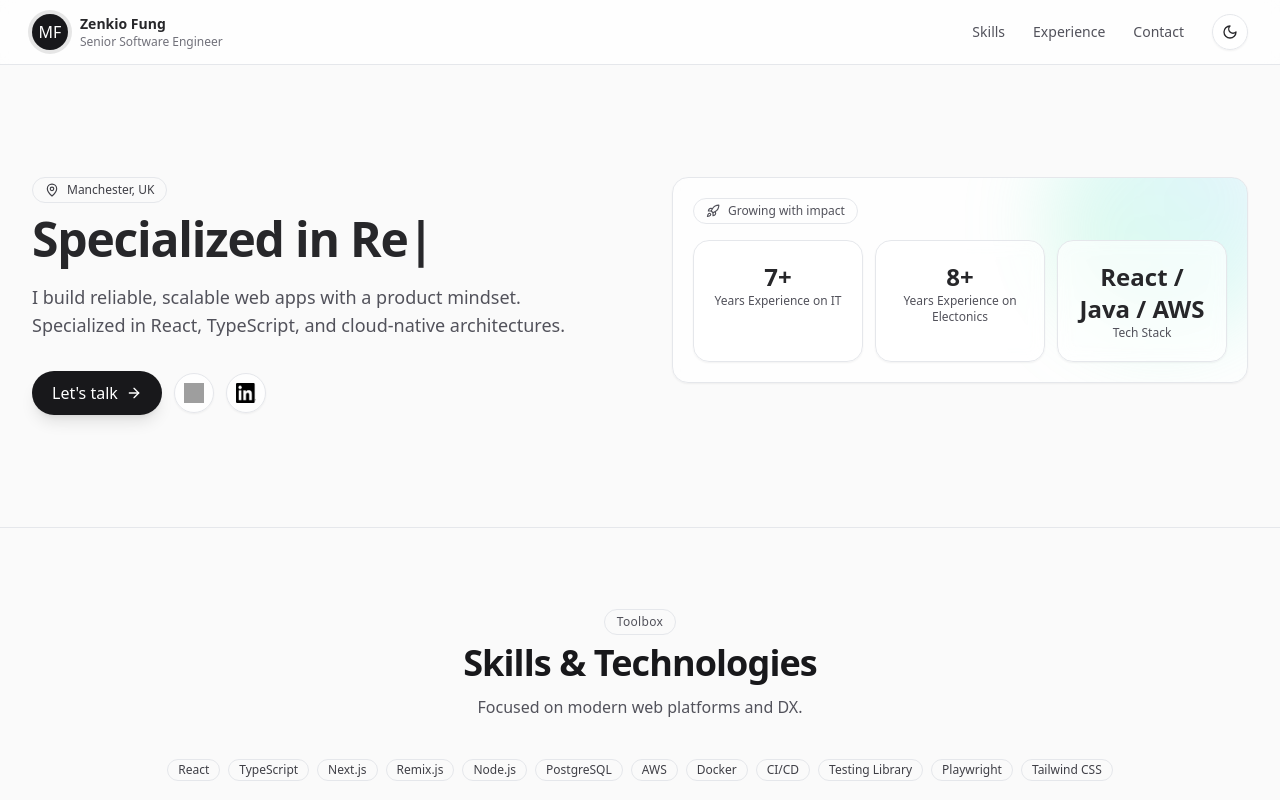
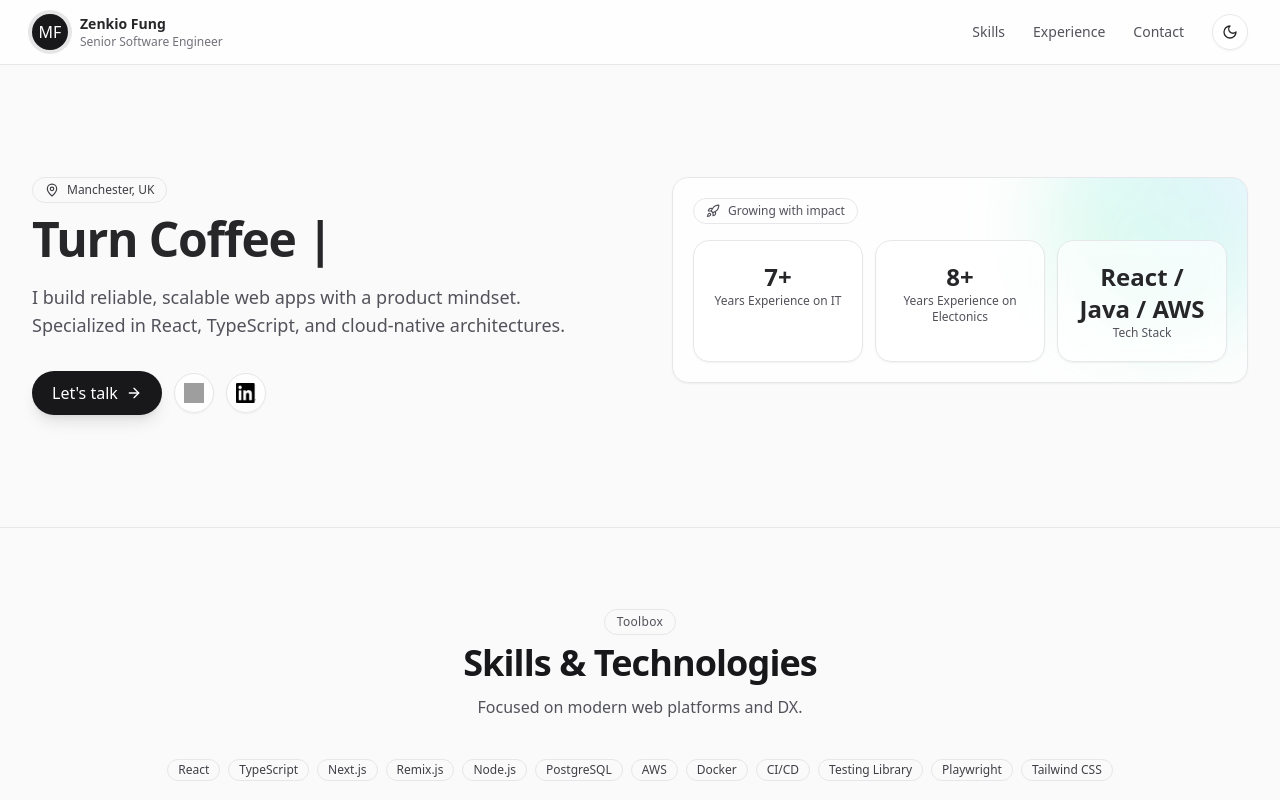
Before and after one commit to zenkio/zenkio.github.io, a React (Vite) app: page / in a window 1280 px wide. Shown: the top 800 px of the page. Built offline with nearby package versions, Linux system fonts and the light colour scheme; grey boxes are pictures that could not be loaded.

Commit message:
boost type effect performance and save energy

```diff
--- a/src/App.tsx
+++ b/src/App.tsx
@@ -19,6 +19,7 @@ import { useEffect, useRef, useState } from "react";
 import Email from "./component/email";
 import ContactForm from "./component/contactForm";
 import { Toaster } from "sonner";
+import { TypeWriter } from "./component/typeWritter";
 
 type ChildrenProps = PropsWithChildren<{}>;
 
@@ -232,54 +233,12 @@ function getRandomGradient() {
   return themeGradients[2]; // Or Math.floor(Math.random() * themeGradients.length)
 }
 
-const typeEffects = [
+const slogans = [
+  "Turn Coffee into Code, Ideas into Reality.",
   "Building performant, reliable interfaces.",
   "Specialized in React, TypeScript, and AWS.",
   "Delivering scalable web apps with a product mindset.",
 ];
-
-function useTypeEffect(texts: string[], typingSpeed = 60, pause = 1200) {
-  const [display, setDisplay] = useState("");
-  const [index, setIndex] = useState(0);
-  const [subIndex, setSubIndex] = useState(0);
-  const [deleting, setDeleting] = useState(false);
-  const timeoutRef = useRef<ReturnType<typeof setTimeout>>();
-
-  useEffect(() => {
-    if (timeoutRef.current) clearTimeout(timeoutRef.current);
-
-    if (!deleting && subIndex < texts[index].length) {
-      timeoutRef.current = setTimeout(() => {
-        setSubIndex((v) => v + 1);
-        setDisplay(texts[index].slice(0, subIndex + 1));
-      }, typingSpeed);
-    } else if (!deleting && subIndex === texts[index].length) {
-      timeoutRef.current = setTimeout(() => setDeleting(true), pause);
-    } else if (deleting && subIndex > 0) {
-      timeoutRef.current = setTimeout(() => {
-        setSubIndex((v) => v - 1);
-        setDisplay(texts[index].slice(0, subIndex - 1));
-      }, typingSpeed / 2);
-    } else if (deleting && subIndex === 0) {
-      setDeleting(false);
-      setIndex((v) => (v + 1) % texts.length);
-    }
-
-    return () => clearTimeout(timeoutRef.current);
-  }, [texts, index, subIndex, deleting, typingSpeed, pause]);
-
-  return display;
-}
-
-const TypeEffect = () => {
-  const text = useTypeEffect(typeEffects);
-  return (
-    <span>
-      {text}
-      <span className="animate-pulse">|</span>
-    </span>
-  );
-};
 
 const ThemeGradientBlob = () => {
   const gradient = getRandomGradient();
@@ -332,7 +291,7 @@ function AppContent() {
                   <MapPin className="h-3.5 w-3.5" /> {profile.location}
                 </p>
                 <h1 className="text-4xl font-semibold leading-tight tracking-tight sm:text-5xl">
-                      <TypeEffect />
+                      <TypeWriter contents={slogans} />
                 </h1>
                 <p className="mt-5 max-w-xl text-lg text-zinc-600 dark:text-zinc-300">
                   {profile.summary}
--- /dev/null
+++ b/src/component/typeWritter.tsx
@@ -0,0 +1,85 @@
+import { useEffect, useRef, useState } from "react";
+
+function useTypeEffect(
+  texts: string[],
+  typingSpeed = 70,
+  pause = 1500,
+  isVisible = true
+) {
+  const [display, setDisplay] = useState("");
+  const [index, setIndex] = useState(0);
+  const [subIndex, setSubIndex] = useState(0);
+  const [deleting, setDeleting] = useState(false);
+  const rafRef = useRef<number>();
+  const lastTime = useRef<number>(0);
+  const isPaused = useRef(false);
+
+  useEffect(() => {
+    if (!isVisible) {
+      isPaused.current = true;
+      if (rafRef.current) cancelAnimationFrame(rafRef.current);
+      return;
+    }
+
+    isPaused.current = false;
+
+    const animate = (time: number) => {
+      if (isPaused.current) return;
+
+      const currentSpeed = deleting ? typingSpeed / 2.2 : typingSpeed;
+
+      if (time - lastTime.current >= currentSpeed) {
+        lastTime.current = time;
+        const current = texts[index];
+
+        if (!deleting && subIndex < current.length) {
+          setSubIndex((v) => v + 1);
+          setDisplay(current.slice(0, subIndex + 1));
+        } else if (!deleting && subIndex === current.length) {
+          setTimeout(() => setDeleting(true), pause);
+        } else if (deleting && subIndex > 0) {
+          setSubIndex((v) => v - 1);
+          setDisplay(current.slice(0, subIndex - 1));
+        } else if (deleting && subIndex === 0) {
+          setDeleting(false);
+          setIndex((v) => (v + 1) % texts.length);
+        }
+      }
+
+      rafRef.current = requestAnimationFrame(animate);
+    };
+
+    rafRef.current = requestAnimationFrame(animate);
+    return () => {
+      if (rafRef.current) cancelAnimationFrame(rafRef.current);
+    };
+  }, [texts, index, subIndex, deleting, typingSpeed, pause, isVisible]);
+
+  return display;
+}
+
+export const TypeWriter = ({ contents }: { contents: string[] }) => {
+  const ref = useRef<HTMLSpanElement>(null);
+  const [isVisible, setIsVisible] = useState(false);
+  const text = useTypeEffect(contents, 70, 1500, isVisible);
+
+  useEffect(() => {
+    const el = ref.current;
+    if (!el) return;
+
+    const observer = new IntersectionObserver(
+      (entries) => setIsVisible(entries[0].isIntersecting),
+      { threshold: 0.4 }
+    );
+
+    observer.observe(el);
+    return () => observer.disconnect();
+  }, []);
+
+  return (
+    <span ref={ref} className="whitespace-pre text-balance">
+      {text}
+      <span className="animate-pulse text-primary">|</span>
+    </span>
+  );
+};
```
